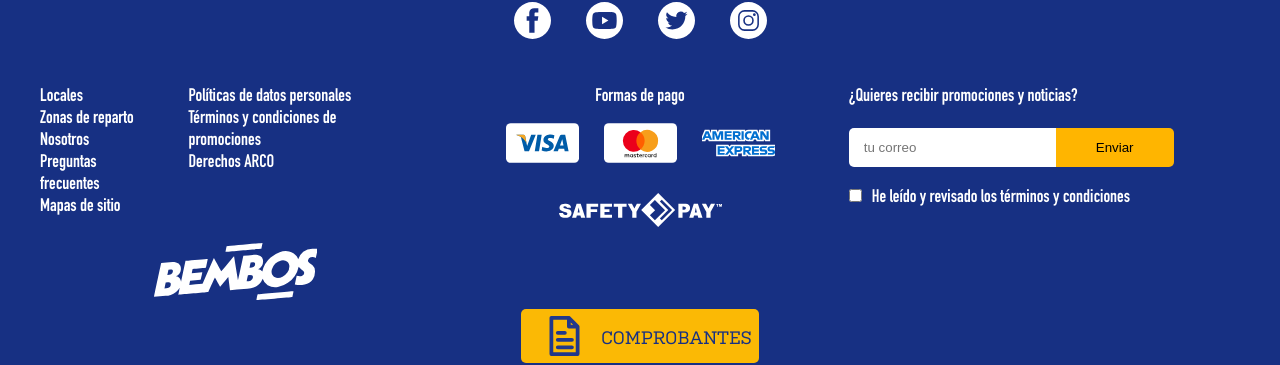
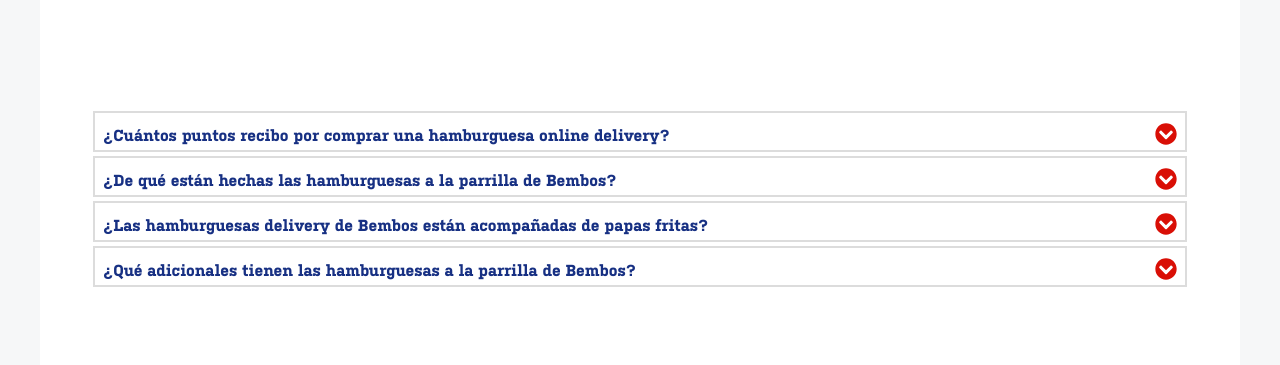
Before and after one commit to AetherPhx/Bembos-Clone, a React (Vite) app: page /menu/hamburguesas in a window 1280 px wide. Shown: the part 2582-2947 px from the top of the page. Built offline with nearby package versions, Linux system fonts and the light colour scheme; data requests are answered from the project's data file.

Commit message:
Resolver conflictos

```diff
--- a/src/pages/categories/hamburguesas/Hamburguesas.jsx
+++ b/src/pages/categories/hamburguesas/Hamburguesas.jsx
@@ -1,7 +1,7 @@
 import { useData } from "/src/context/ReactContext";
 import { Header, Footer, SecondNav } from "/src/components/common";
 import { ProdGallery } from "../../../components/common/prodGallery/ProdGallery";
-import { Acordeon } from "../../../components/specific/acordeon/Acordeon";
+import { Questions } from "../../../components/specific/questions";
 import "../category.css";
 export const Hamburguesas = () => {
 	const { hamburguesas } = useData();
@@ -21,7 +21,7 @@
 				<ProdGallery productList={hamburguesas} />
 
 				<footer className="Category-footer">
-					<Acordeon />
+					<Questions />
 				</footer>
 			</main>
 
--- a/src/pages/test/Test.jsx
+++ b/src/pages/test/Test.jsx
@@ -1,29 +1,7 @@
-<<<<<<< HEAD
-import { useData } from "/src/context/ReactContext";
-import { cart } from "/src/components/common/cart/Cart.jsx";
-=======
-import { Questions } from "/src/components/specific/questions/Questions";
-import { SecondNav } from "/src/components/common/secondNav/SecondNav";
->>>>>>> c9a6c151f94272c738f208fc07d7265a9ed0ebd7
+// Aquí importa tu componente
 
 export const Test = () => {
-	return (
-		<>
-<<<<<<< HEAD
-			<Cart>
-
-			</Cart>
-=======
-		{/* 	<SecondNav /> */}
-		<Questions />
->>>>>>> c9a6c151f94272c738f208fc07d7265a9ed0ebd7
-		</>
-	);
+	return <>Aquí va tu componente</>;
 };
 
-<<<<<<< HEAD
-
 export default Test;
-=======
-export default Test;
->>>>>>> c9a6c151f94272c738f208fc07d7265a9ed0ebd7
```
